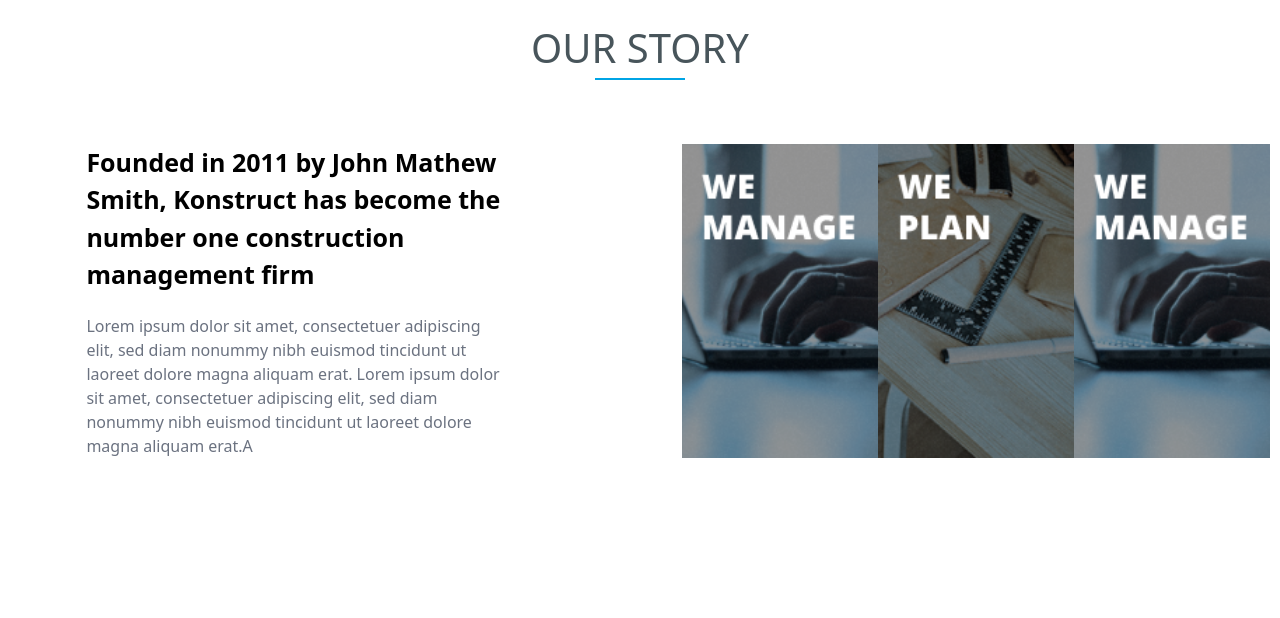
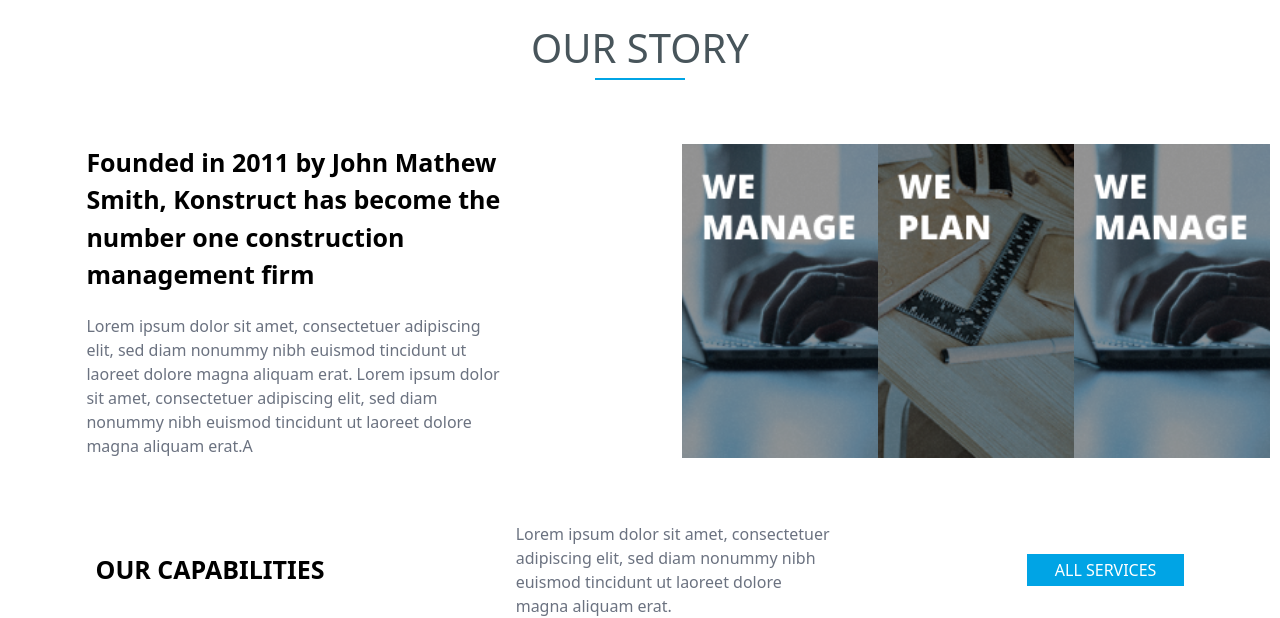
Before and after one commit to ParvizSodatov/homeWork, a website: page src/index.html in a window 1280 px wide. Shown: the part 1013-1631 px from the top of the page. Before the commit the page ends 1471 px from the top, so only its background shows below. Drawn offline with Linux system fonts and the light colour scheme.

Commit message:
add section 2

```diff
--- a/src/index.html
+++ b/src/index.html
@@ -50,7 +50,11 @@
             </aside>
         </section>
 
-
+<section class="md:flex md:justify-around items-center mt-[5%]">
+   <h1 class="font-bold text-[25px] text-center">OUR CAPABILITIES</h1>
+   <p class="text-gray-500 md:w-[25%] m-auto md:m-0 text-center md:text-start">Lorem ipsum dolor sit amet, consectetuer adipiscing elit, sed diam nonummy nibh euismod tincidunt ut laoreet dolore magna aliquam erat.</p>
+   <button class="bg-[#00A4E5] px-7 py-1 text-white ml-[30%] md:ml-0 mt-[3%] md:mt-0">ALL SERVICES</button>
+</section>
 
 
     </main>
```
Also changed, not shown: src/output.css.
